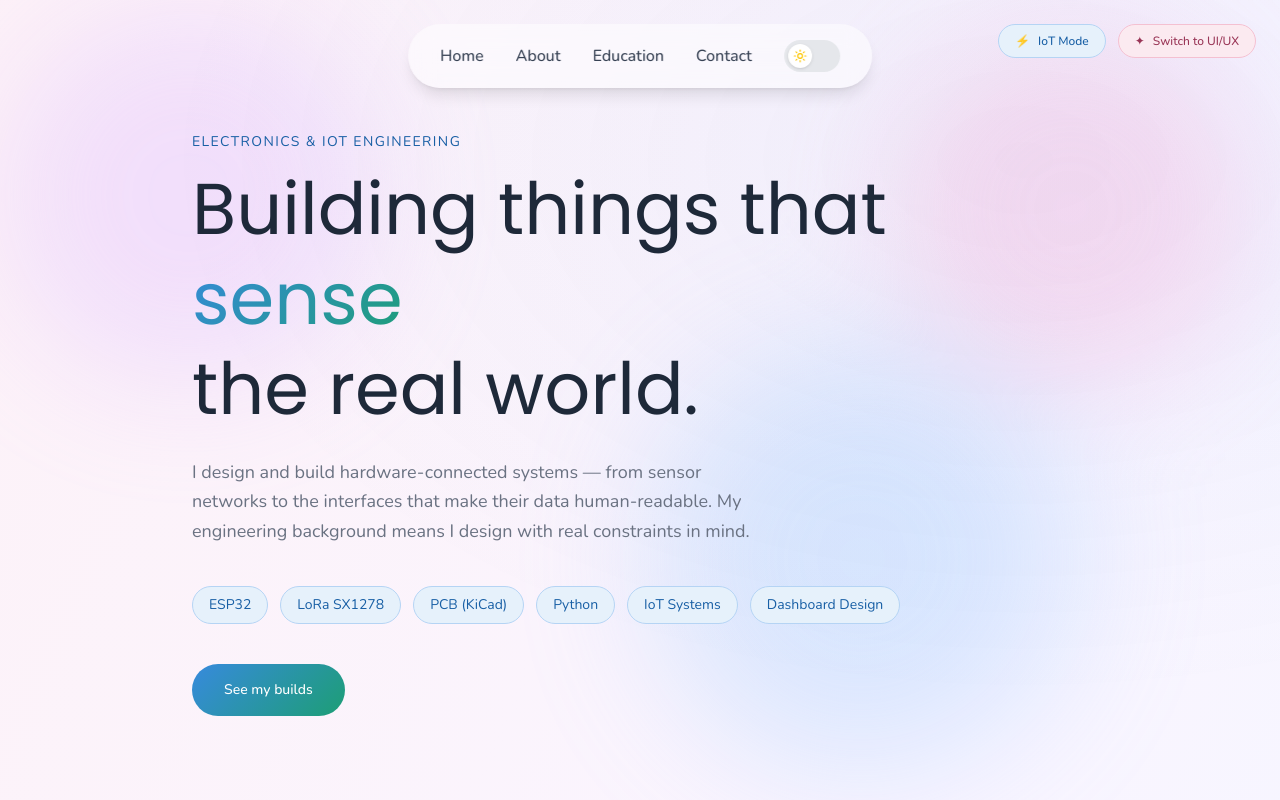
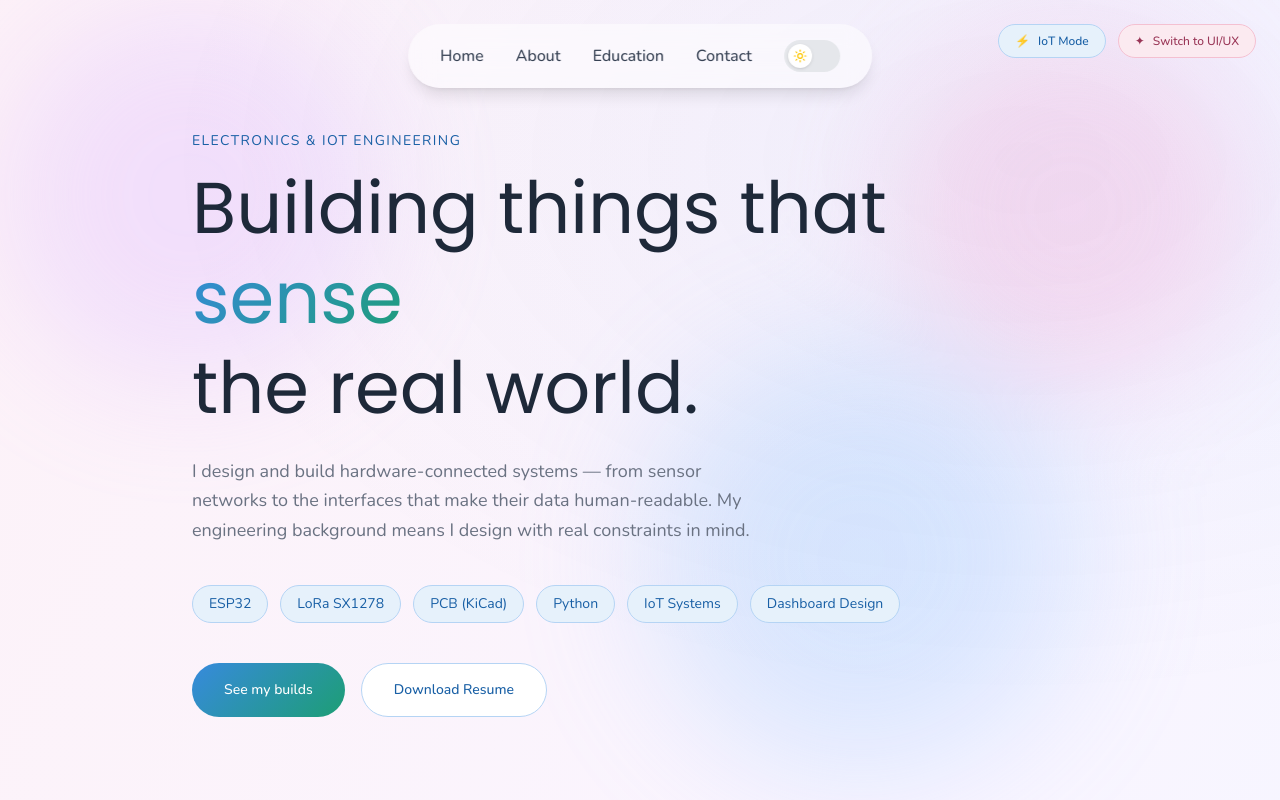
Before and after one commit to reshanaik15/My-Portfolio, a React (Vite) app: page /iot in a window 1280 px wide. Shown: the top 800 px of the page. Built offline with nearby package versions, Linux system fonts and the light colour scheme.

Commit message:
add separate UX and IoT resumes

```diff
--- a/src/app/pages/IoTSide.tsx
+++ b/src/app/pages/IoTSide.tsx
@@ -91,8 +91,7 @@ export default function IoTSide() {
                   </span>
                 ))}
               </div>
-
-              <motion.button
+<div className="flex gap-4"><motion.button
                 whileHover={{ scale: 1.05 }}
                 whileTap={{ scale: 0.95 }}
                 onClick={() => document.getElementById('iot-projects')?.scrollIntoView({ behavior: 'smooth' })}
@@ -101,6 +100,20 @@ export default function IoTSide() {
               >
                 See my builds
               </motion.button>
+                 <motion.button
+                  whileHover={{ scale: 1.05 }}
+                  whileTap={{ scale: 0.95 }}
+  onClick={() => window.open('/Resha-Naik-IoT-Resume.pdf', '_blank')}
+  className="px-8 py-4 rounded-full text-sm font-medium border"
+  style={{
+    color: '#185FA5',
+    borderColor: '#B5D4F4',
+    background: 'white'
+  }}
+>
+  Download Resume
+</motion.button></div>
+
             </motion.div>
           </div>
         </section>
--- a/src/app/pages/UXSide.tsx
+++ b/src/app/pages/UXSide.tsx
@@ -115,7 +115,7 @@ export default function UXSide() {
                 <motion.button
                   whileHover={{ scale: 1.05 }}
                   whileTap={{ scale: 0.95 }}
-                  onClick={() => window.open('/Resha Naik_Resume.pdf', '_blank')}
+                  onClick={() => window.open('/Resha-Naik-UIUX-Resume.pdf', '_blank')}
                   className="px-8 py-4 rounded-full text-sm font-medium border"
                   style={{
                     color: '#993556',
```
Also changed, not shown: 2 other files (tests, documents, lock files or other folders).
